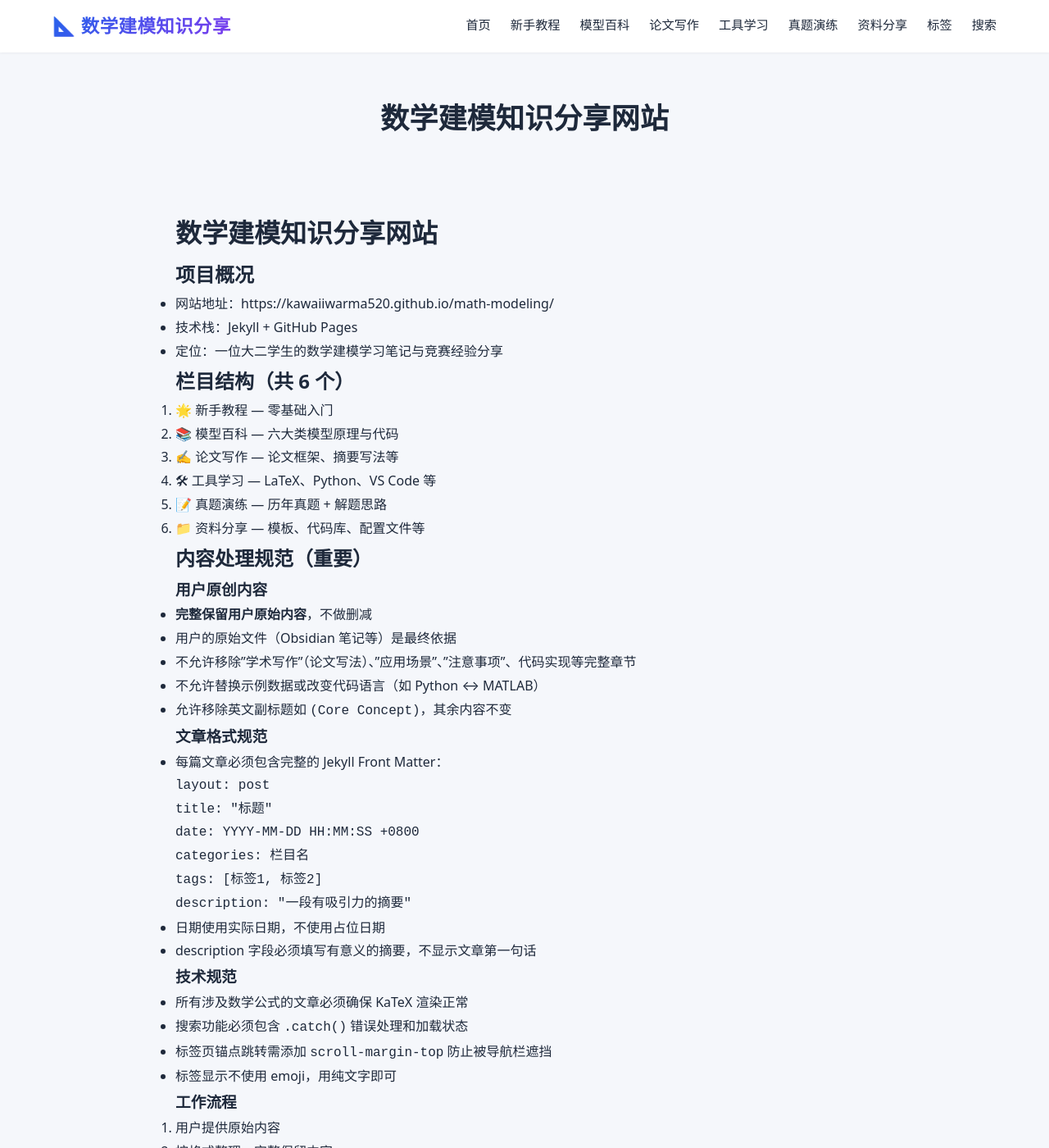
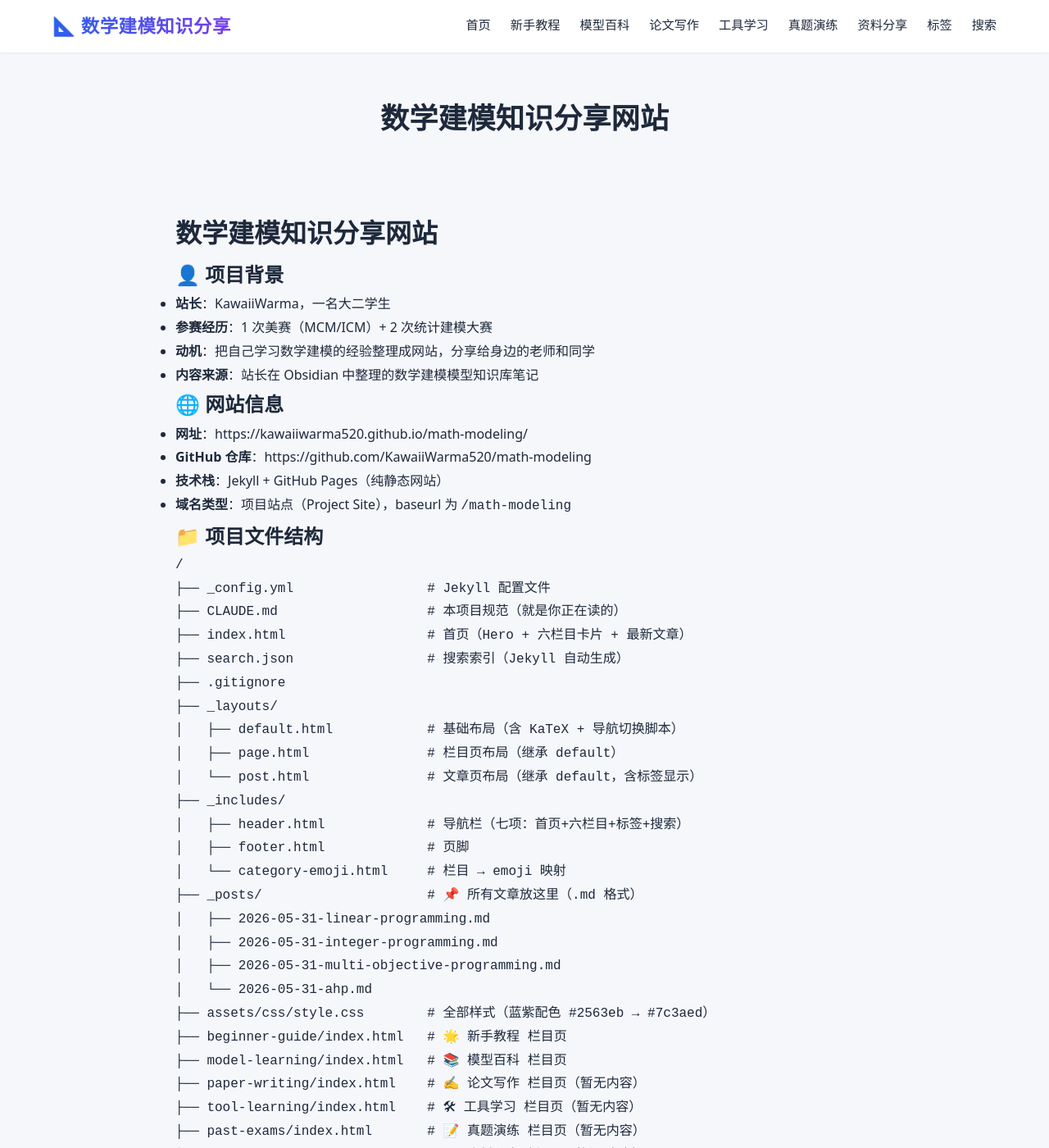
Before and after one commit to KawaiiWarma520/math-modeling, a Jekyll site: the page built from CLAUDE.md, in a window 1280 px wide and 1400 px high. Shown: the whole window at 82% size. Built offline with Jekyll 4.4.1, drawn with Linux system fonts in a browser that asks for light colours; our own code applies the rules of GitHub Pages for plain Markdown files; some of the changed text lies outside the part shown.

Commit message:
Expand CLAUDE.md with full project context for new sessions

````diff
--- a/CLAUDE.md
+++ b/CLAUDE.md
@@ -1,49 +1,134 @@
 # 数学建模知识分享网站
 
-## 项目概况
-- 网站地址：https://kawaiiwarma520.github.io/math-modeling/
-- 技术栈：Jekyll + GitHub Pages
-- 定位：一位大二学生的数学建模学习笔记与竞赛经验分享
+## 👤 项目背景
+- **站长**：KawaiiWarma，一名大二学生
+- **参赛经历**：1 次美赛（MCM/ICM）+ 2 次统计建模大赛
+- **动机**：把自己学习数学建模的经验整理成网站，分享给身边的老师和同学
+- **内容来源**：站长在 Obsidian 中整理的数学建模模型知识库笔记
 
-## 栏目结构（共 6 个）
-1. 🌟 新手教程 — 零基础入门
-2. 📚 模型百科 — 六大类模型原理与代码
-3. ✍️ 论文写作 — 论文框架、摘要写法等
-4. 🛠 工具学习 — LaTeX、Python、VS Code 等
-5. 📝 真题演练 — 历年真题 + 解题思路
-6. 📁 资料分享 — 模板、代码库、配置文件等
+## 🌐 网站信息
+- **网址**：https://kawaiiwarma520.github.io/math-modeling/
+- **GitHub 仓库**：https://github.com/KawaiiWarma520/math-modeling
+- **技术栈**：Jekyll + GitHub Pages（纯静态网站）
+- **域名类型**：项目站点（Project Site），baseurl 为 `/math-modeling`
 
-## 内容处理规范（重要）
+## 📁 项目文件结构
+```
+/
+├── _config.yml                 # Jekyll 配置文件
+├── CLAUDE.md                   # 本项目规范（就是你正在读的）
+├── index.html                  # 首页（Hero + 六栏目卡片 + 最新文章）
+├── search.json                 # 搜索索引（Jekyll 自动生成）
+├── .gitignore
+├── _layouts/
+│   ├── default.html            # 基础布局（含 KaTeX + 导航切换脚本）
+│   ├── page.html               # 栏目页布局（继承 default）
+│   └── post.html               # 文章页布局（继承 default，含标签显示）
+├── _includes/
+│   ├── header.html             # 导航栏（七项：首页+六栏目+标签+搜索）
+│   ├── footer.html             # 页脚
+│   └── category-emoji.html     # 栏目 → emoji 映射
+├── _posts/                     # 📌 所有文章放这里（.md 格式）
+│   ├── 2026-05-31-linear-programming.md
+│   ├── 2026-05-31-integer-programming.md
+│   ├── 2026-05-31-multi-objective-programming.md
+│   └── 2026-05-31-ahp.md
+├── assets/css/style.css        # 全部样式（蓝紫配色 #2563eb → #7c3aed）
+├── beginner-guide/index.html   # 🌟 新手教程 栏目页
+├── model-learning/index.html   # 📚 模型百科 栏目页
+├── paper-writing/index.html    # ✍️ 论文写作 栏目页（暂无内容）
+├── tool-learning/index.html    # 🛠 工具学习 栏目页（暂无内容）
+├── past-exams/index.html       # 📝 真题演练 栏目页（暂无内容）
+├── resource-sharing/index.html # 📁 资料分享 栏目页（暂无内容）
+├── tag/index.html              # 🏷 标签聚合页
+└── search/index.html           # 🔍 搜索页（JavaScript 实时搜索）
+```
+
+## 📐 栏目结构（共 6 个，按学习路径排序）
+1. 🌟 **新手教程** — 零基础入门
+2. 📚 **模型百科** — 六大类模型（优化/评价/预测/分类/统计/其他）
+3. ✍️ **论文写作** — 论文框架、摘要写法、图表排版
+4. 🛠 **工具学习** — LaTeX、Python、VS Code、Zotero、draw.io
+5. 📝 **真题演练** — 历年真题 + 解题思路
+6. 📁 **资料分享** — 模板、代码库、配置文件、数据集
+
+## 🎨 设计风格
+- **配色**：蓝紫渐变（主色 #2563eb → 紫色 #7c3aed）
+- **背景**：#f5f7fb 浅灰
+- **卡片**：白色，圆角 20px，柔和阴影
+- **导航**：白色背景，蓝紫渐变 logo 文字
+- **首页网格**：3 列 × 2 行（桌面端），2 列（平板），1 列（手机）
+
+## ⚙️ 已实现的功能
+- ✅ 六栏目导航 + 首页卡片
+- ✅ KaTeX 数学公式渲染（`$...$` 行内，`$$...$$` 独立行）
+- ✅ 文章标签系统 + 标签聚合页（`/tag/`）
+- ✅ 全站实时搜索（`/search/`，搜索标题/标签/内容）
+- ✅ 每篇文章有自定义 description 摘要
+- ✅ 标签点击跳转（`scroll-margin-top` 防遮挡）
+- ✅ 响应式设计（桌面/平板/手机）
+
+## 📝 新文章发布流程
+
+### 标准流程（推荐）
+1. 用户提供原始 .md 内容（从 Obsidian 等来源）
+2. 按 Jekyll 格式整理，添加 Front Matter
+3. **完整保留用户原始内容**（见下方规范）
+4. 发回给用户审阅
+5. 用户确认后，再执行 Git 操作
+
+### 快速 Git 操作（用户确认后）
+```bash
+cd "D:/My Mathematical Modelling Website"
+git add _posts/文件名.md
+git commit -m "新文章：xxx"
+git push
+```
+等待约 1-2 分钟，GitHub Pages 构建完成即可看到更新。
+
+## 🔧 技术要点
+- **baseurl**：`/math-modeling`（所有链接使用 `relative_url` 过滤器）
+- **LaTeX**：通过 KaTeX CDN 渲染，在 `_layouts/default.html` 中配置
+- **搜索索引**：`search.json` 由 Jekyll 构建时自动生成
+- **标签显示**：纯文字，不带 emoji 前缀
+- **日期**：使用实际日期，格式 `YYYY-MM-DD HH:MM:SS +0800`
+
+## ⚠️ 内容处理规范（重要！）
 
 ### 用户原创内容
 - **完整保留用户原始内容**，不做删减
 - 用户的原始文件（Obsidian 笔记等）是最终依据
-- 不允许移除"学术写作"（论文写法）、"应用场景"、"注意事项"、代码实现等完整章节
-- 不允许替换示例数据或改变代码语言（如 Python ↔ MATLAB）
+- **不允许移除**以下完整章节：学术写作（论文写法）、应用场景、注意事项、代码实现、关联模型
+- **不允许**替换示例数据或改变代码语言（如 Python ↔ MATLAB）
 - 允许移除英文副标题如 `(Core Concept)`，其余内容不变
 
-### 文章格式规范
-- 每篇文章必须包含完整的 Jekyll Front Matter：
-  ```yaml
-  layout: post
-  title: "标题"
-  date: YYYY-MM-DD HH:MM:SS +0800
-  categories: 栏目名
-  tags: [标签1, 标签2]
-  description: "一段有吸引力的摘要"
-  ```
-- 日期使用实际日期，不使用占位日期
-- description 字段必须填写有意义的摘要，不显示文章第一句话
-
-### 技术规范
-- 所有涉及数学公式的文章必须确保 KaTeX 渲染正常
-- 搜索功能必须包含 `.catch()` 错误处理和加载状态
-- 标签页锚点跳转需添加 `scroll-margin-top` 防止被导航栏遮挡
-- 标签显示不使用 emoji，用纯文字即可
+### 文章格式
+```yaml
+---
+layout: post
+title: "标题"
+date: 2026-05-31 HH:MM:SS +0800
+categories: 栏目名    # 从六栏目中选一个
+tags: [标签1, 标签2]  # 相关标签
+description: "一段有吸引力的摘要"  # 必填，用于卡片预览
+---
+```
 
 ### 工作流程
 1. 用户提供原始内容
 2. 按格式整理，完整保留内容
 3. 发回给用户审阅
 4. 用户确认后再推送上线
-5. 推送前检查：内容完整性、日期、LaTeX、搜索功能
+5. **推送前检查清单**：
+   - [ ] 内容完整性（对比原始文件）
+   - [ ] 日期是否正确
+   - [ ] LaTeX 语法是否正确
+   - [ ] 标签是否合理
+   - [ ] description 是否有意义
+
+## 🚫 历史教训（避免再犯）
+- 不要过度改写用户内容，以原始文件为准
+- 不要删减学术写作模板、应用场景表格等重要章节
+- 添加新功能时检查是否影响已有功能
+- 日期始终使用实际日期
+- 搜索功能必须有完整的错误处理
````
